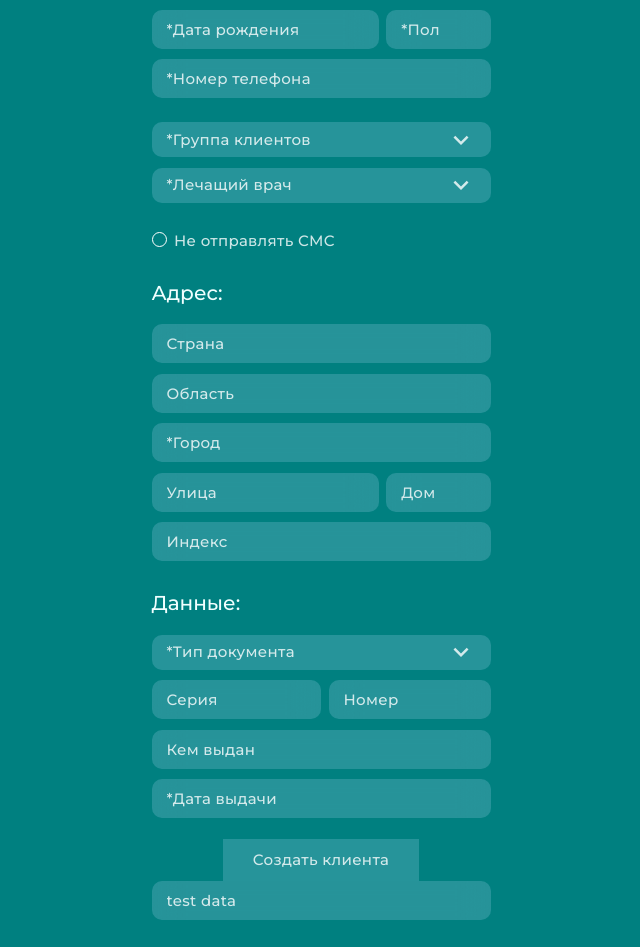
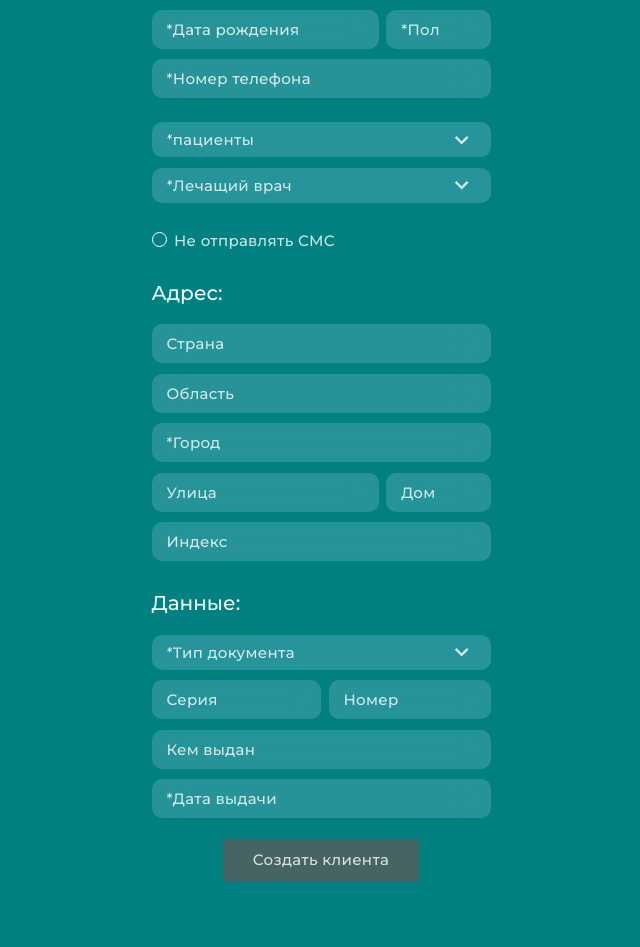
Before and after one commit to Ivanov13sv/adding_form, a React (Create React App) app: page / in a window 1280 px wide. Shown: the part 285-1232 px from the top of the page, without its empty margins (319-959 px from the left). After the commit the page ends 1199 px from the top, so only its background shows below. Built offline with nearby package versions, Linux system fonts and the light colour scheme.

Commit message:
done validForm

```diff
--- a/src/components/Form/index.js
+++ b/src/components/Form/index.js
@@ -1,4 +1,4 @@
-import React, { useState } from 'react';
+import React, { useEffect, useState } from 'react';
 import Input from '../UI/Input';
 import Container from '../Container/Container';
 import Dropdown from '../UI/Dropdown';
@@ -9,101 +9,204 @@ import './style.scss';
 import { useDropdown } from '../../hooks/useDropdown';
 
 const Form = () => {
-	const [sendMessage, setSendMessage] = useState(false);
+	const [formValid, setFormValid] = useState(false);
 
 	const formFields = {
 		surname: useInput('', { isEmpty: true }),
-		test: useInput('', {isDate: true}),
-		name: useInput('', { isEmpty: true, maxLength: 10 }),
+		name: useInput('', { isEmpty: true }),
 		patronymic: useInput(''),
-		patients: useDropdown('*Группа клиентов', ['VIP', 'ОМС', 'Проблемные']),
-		doctors: useDropdown('*Лечащий врач', [
-			'Иванов А. А.',
-			'Захаров С.В.',
-			'Чернышева Ю.Н.',
-		]),
-		documents: useDropdown('*Тип документа', [
+		birthDate: useInput('', { isEmpty: true, isDate: true }),
+		gender: useInput('', { isEmpty: true }),
+		phone: useInput('', { isPhone: true }),
+		patients: useDropdown('*пациенты', ['VIP', 'ОМС', 'Проблемные'], {
+			isEmpty: true,
+		}),
+		doctors: useDropdown(
+			'*Лечащий врач',
+			['Иванов А. А.', 'Захаров С.В.', 'Чернышева Ю.Н.'],
+			{
+				isEmpty: true,
+			}
+		),
+		sendMessage: useState(false),
+		country: useInput(''),
+		region: useInput(''),
+		city: useInput('', { isEmpty: true }),
+		street: useInput(''),
+		house: useInput(''),
+		index: useInput('', { isNumber: true }),
+		documentType: useDropdown('*Тип документа', [
 			'Паспорт',
 			'Свидетельство о рождении',
 			'Водительское удостоверение',
 		]),
+
+		documentSeries: useInput(''),
+		documentNumber: useInput(''),
+		issued: useInput(''),
+		dateOfIssue: useInput('', { isEmpty: true, isDate: true }),
 	};
 
+	const {
+		surname,
+		name,
+		patients,
+		doctors,
+		documentType,
+		patronymic,
+		birthDate,
+		gender,
+		phone,
+		sendMessage,
+		country,
+		region,
+		city,
+		street,
+		house,
+		index,
+		documentSeries,
+		documentNumber,
+		issued,
+		dateOfIssue,
+	} = formFields;
 
-	const { surname, name, test, patients, doctors, documents, patronymic } = formFields;
+	//
 
-	console.log(test)
+	// useMemo(() =>{
+
+	// },[formFields])
+
+	useEffect(() => {
+		if (
+			surname.isEmpty ||
+			name.isEmpty ||
+			birthDate.isEmpty ||
+			gender.isEmpty ||
+			phone.isEmpty ||
+			patients.isEmpty ||
+			doctors.isEmpty ||
+			city.isEmpty ||
+			documentType.isEmpty ||
+			dateOfIssue.isEmpty
+		) {
+			setFormValid(false);
+		} else {
+			setFormValid(true);
+		}
+
+		for (let key in formFields) {
+			if (formFields[key].isEmpty) {
+				setFormValid(false);
+			} else {
+				setFormValid(true);
+			}
+		}
+		// eslint-disable-next-line
+	}, [formFields]);
+
+	const getData = (e) => {
+		e.preventDefault();
+		let result = {};
+
+		for (let key in formFields) {
+			if (formFields[key].selected)
+				result[key] = formFields[key].selected;
+
+			if (key === 'sendMessage') {
+				result[key] = formFields[key][0];
+			}
+
+			if (formFields[key].inputControl)
+				result[key] = formFields[key].inputControl.value;
+		}
+		console.log(result);
+	};
 
 	return (
 		<form className='form'>
 			<Container>
 				<div className='personal_info'>
-					<Input
-						value={surname.value}
-						onChange={surname.onChange}
-						onBlur={surname.onBlur}
-						placeholder={'*Фамилия'}
-					/>
-					{surname.isDirty && surname.isEmpty && (
+					<Input {...surname.inputControl} placeholder={'*Фамилия'} />
+
+					{/* {surname.isDirty && surname.isEmpty && (
 						<div>{surname.errorMessage}</div>
+					)} */}
+
+					<Input {...name.inputControl} placeholder={'*Имя'} />
+					{name.isDirty && name.isEmpty && (
+						<div className='errorBlock'>{name.errorMessage}</div>
 					)}
 					<Input
-						value={name.value}
-						onChange={name.onChange}
-						onBlur={name.onBlur}
-						placeholder={'*Имя'}
+						{...patronymic.inputControl}
+						placeholder={'Отчество'}
 					/>
-					{name.isDirty && name.isEmpty && (
-						<div>{name.errorMessage}</div>
+					<div className='inputs_row'>
+						<Input
+							{...birthDate.inputControl}
+							placeholder={'*Дата рождения'}
+						/>
+						{birthDate.isDirty && birthDate.isEmpty && (
+							<div>{birthDate.errorMessage}</div>
+						)}
+						<Input {...gender.inputControl} placeholder={'*Пол'} />
+						{gender.isDirty && gender.isEmpty && (
+							<div>{gender.errorMessage}</div>
+						)}
+					</div>
+					<Input
+						{...phone.inputControl}
+						type='tel'
+						placeholder={'*Номер телефона'}
+					/>
+
+					<Dropdown fields={patients} />
+					{patients.isDirty && patients.isEmpty && (
+						<div>{patients.errorMessage}</div>
 					)}
-					{name.isDirty && name.maxLengthError && (
-						<div>{name.errorMessage}</div>
-					)}
-					<Input value={patronymic.value} onChange={patronymic.onChange} placeholder={'Отчество'} />
-					<div className='inputs_row'>
-						<Input placeholder={'*Дата рождения'} />
-						<Input placeholder={'*Пол'} />
-					</div>
-					<Input type='tel' placeholder={'*Номер телефона'} />
-					<Dropdown fields={patients} />
 					<Dropdown fields={doctors} />
 				</div>
 				<Checkbox
-					isChecked={sendMessage}
-					setIsChecked={setSendMessage}
+					isChecked={sendMessage[0]}
+					setIsChecked={sendMessage[1]}
 					placeholder='Не отправлять СМС'
 				/>
 				<div className='block block__adress'>
 					<p className='block__title'>Адрес:</p>
-					<Input placeholder='Страна' />
-					<Input placeholder='Область' />
-					<Input placeholder='*Город' />
+					<Input {...country.inputControl} placeholder='Страна' />
+					<Input {...region.inputControl} placeholder='Область' />
+					<Input {...city.inputControl} placeholder='*Город' />
 					<div className='inputs_row'>
-						<Input placeholder='Улица' />
-						<Input placeholder='Дом' />
+						<Input {...street.inputControl} placeholder='Улица' />
+						<Input {...house.inputControl} placeholder='Дом' />
 					</div>
-					<Input placeholder='Индекс' />
+					<Input {...index.inputControl} placeholder='Индекс' />
 				</div>
 				<div className='block block__documents'>
 					<p className='block__title'>Данные:</p>
-					<Dropdown fields={documents} />
+					<Dropdown fields={documentType} />
 					<div className='inputs_row'>
-						<Input type='tel' placeholder='Серия' />
-						<Input type='tel' placeholder='Номер' />
+						<Input
+							{...documentSeries.inputControl}
+							type='tel'
+							placeholder='Серия'
+						/>
+						<Input
+							{...documentNumber.inputControl}
+							type='tel'
+							placeholder='Номер'
+						/>
 					</div>
 
-					<Input placeholder='Кем выдан' />
-					<Input placeholder='*Дата выдачи' />
+					<Input {...issued.inputControl} placeholder='Кем выдан' />
+					<Input
+						{...dateOfIssue.inputControl}
+						placeholder='*Дата выдачи'
+					/>
 				</div>
-				<Button>Создать клиента</Button>
-				<Input
-					placeholder='test data'
-					type='tel'
-					value={test.value}
-					onChange={test.onChange}
-
-				/>
-				{(test.isDirty && test.isEmpty) && <div>{test.errorMessage}</div>}
+				<div>{formValid}</div>
+				<Button onClick={getData} disabled={!formValid}>
+					Создать клиента
+				</Button>
 			</Container>
 		</form>
 	);
--- a/src/components/Form/style.scss
+++ b/src/components/Form/style.scss
@@ -1,4 +1,9 @@
 .form {
+	.errorBlock{
+		position: absolute;
+		right: 1px;
+
+	}
 	.personal_info {
 		& > :not(:last-child) {
 			margin: 0 0 0.7rem 0;
--- a/src/components/UI/Button/style.scss
+++ b/src/components/UI/Button/style.scss
@@ -10,13 +10,22 @@
 	padding: 0 30px;
 	border: none;
 	outline: none;
+	&:disabled {
+		background: hsla(0, 45%, 45%, 0.432);
+		// border: 5px solid rgba(255, 0, 0, 0.521);
+		&:hover {
+			background: hsla(0, 45%, 45%, 0.432);
+		}
+
+
+	}
 	&:hover {
 		background: rgba(165, 212, 238, 0.199);
 	}
 	&:active {
 		background: rgba(165, 212, 238, 0.301);
 	}
-	&:focus{
+	&:focus {
 		background: rgba(165, 212, 238, 0.199);
 	}
 	cursor: pointer;
--- a/src/components/UI/Dropdown/index.js
+++ b/src/components/UI/Dropdown/index.js
@@ -2,8 +2,14 @@ import { MdKeyboardArrowDown } from 'react-icons/md';
 import './style.scss';
 
 const Dropdown = ({ fields }) => {
-	const { isOpen, keyHandler, options, selectHandler, selected, setOpen } =
-	fields;
+	const {
+		isOpen,
+		keyHandler,
+		options,
+		selectHandler,
+		selected,
+		placeholder,
+	} = fields;
 
 	const active = isOpen && 'active';
 
@@ -13,8 +19,13 @@ const Dropdown = ({ fields }) => {
 
 	return (
 		<div className='dropdown' tabIndex='0' onKeyPress={keyHandler}>
-			<div className='dropdown-btn' onClick={() => setOpen(!isOpen)}>
-				<span>{selected}</span>
+			<div className='dropdown-btn' onClick={selectHandler}>
+				{selected ? (
+					<span>{selected}</span>
+				) : (
+					<input disabled placeholder={placeholder} />
+				)}
+
 				<MdKeyboardArrowDown className={active} />
 			</div>
 			{isOpen && (
--- a/src/components/UI/Dropdown/style.scss
+++ b/src/components/UI/Dropdown/style.scss
@@ -9,7 +9,23 @@
 		align-items: center;
 		background: rgba(165, 212, 238, 0.233);
 		// margin: 0 0 11px 0;
+		> input {
+			background: transparent;
 
+			/* Note: backdrop-filter has minimal browser support */
+			border: none;
+			border-radius: 10px;
+			outline: none;
+			width: 100%;
+			color: rgba(255, 255, 255, 0.8);
+			font-size: 1rem;
+			transition: background-color 0.2s ease;
+			font-family: Montserrat;
+			letter-spacing: 0.02em;
+			&::placeholder{
+				color: rgba(255, 255, 255, 0.8);
+			}
+		}
 
 		> span {
 			font-size: 1rem;
@@ -35,10 +51,8 @@
 	&-content {
 		background: rgba(165, 212, 238, 0.233);
 		border-radius: 10px;
-		margin-bottom: .7rem;
-		margin-top: .7rem;
-
-
+		margin-bottom: 0.7rem;
+		margin-top: 0.7rem;
 	}
 	&-item {
 		display: flex;
@@ -46,7 +60,7 @@
 		line-height: 18px;
 		letter-spacing: 0.01em;
 		color: #ffffff;
-        padding: 10px 15px;
+		padding: 10px 15px;
 		transition: background-color 0.2s ease;
 		border-radius: 10px;
 		&:hover {
--- a/src/hooks/useDropdown.js
+++ b/src/hooks/useDropdown.js
@@ -1,20 +1,42 @@
-import { useState } from "react"
+import { useState } from 'react';
+import { useValidation } from './useValidation';
 
-export const useDropdown = (initialSelect, options) =>{
-    const [selected, setSelected] = useState(initialSelect);
-    const [isOpen, setOpen] = useState(false);
+export const useDropdown = (placeholder, options, validations) => {
+	const [selected, setSelected] = useState('');
+	const [isOpen, setOpen] = useState(false);
+	const [isDirty, setDirty] = useState(false);
 
-    const selectHandler = (e) => {
+	const valid = useValidation(selected, validations);
+
+	const onBlur = () => {
+		setDirty(true);
+	};
+
+
+	const setOpenAndDirty = () => {
+		setOpen(!isOpen);
+		setDirty(true);
+	};
+
+	const selectHandler = (e) => {
 		setSelected(e.target.innerText);
-        setOpen(!isOpen);
-        if (e.charCode === 13 || e.charCode === 32) setOpen(!isOpen);
+		setOpenAndDirty();
 	};
 
 	const keyHandler = (e) => {
 		if (e.charCode === 13 || e.charCode === 32) {
-			setOpen(!isOpen);
+			setOpenAndDirty();
 		}
 	};
 
-    return {selected, selectHandler, options, isOpen, keyHandler, setOpen};
-}
+	return {
+		selected,
+		selectHandler,
+		options,
+		isOpen,
+		keyHandler,
+		placeholder,
+		isDirty,
+		...valid,
+	};
+};
--- a/src/hooks/useInput.js
+++ b/src/hooks/useInput.js
@@ -1,22 +1,55 @@
-import { useState } from 'react';
+import { useEffect, useState } from 'react';
 import { useValidation } from './useValidation';
 
 export const useInput = (initialValue, validations) => {
 	const [value, setValue] = useState(initialValue);
 	const [isDirty, setDirty] = useState(false);
 	const valid = useValidation(value, validations);
-	console.log(valid)
 
-	const removeLetters = value =>{
+	const removeLetters = (value) => {
 		return value.replace(/\D/gi, '');
-	}
+	};
 
-	const dateMask = value =>{
-		let inputValue = removeLetters(value);
-		const regex = /(\d{2})(\d{2})/;
-		const result = inputValue.replace(regex,'$1-$2').replace(regex, '$1-$2');;
-		return result.slice(0,10)
-	}
+	const dateMask = (value) => {
+		const inputValue = removeLetters(value);
+		let result = '';
+
+		if (inputValue.length) result += inputValue.slice(0,2);
+		if (inputValue.length > 2) result += '-' + inputValue.slice(2,4);
+		if (inputValue.length > 4) result += '-' + inputValue.slice(4,8);
+
+		return result;
+	};
+
+	const phoneMast = (number) => {
+		let cleanNumbers = removeLetters(number);
+
+		let result = '';
+
+		if (/[7-9]/.test(cleanNumbers)) {
+			// rus phone number
+			if (cleanNumbers[0] === '9') result = `7` + cleanNumbers;
+			let firstSymbol = cleanNumbers[0] === '8' ? '8' : '+7';
+			result = firstSymbol + ' ';
+
+			if (cleanNumbers.length > 1) {
+				result += '(' + cleanNumbers.slice(1, 4);
+			}
+			if (cleanNumbers.length >= 5) {
+				result += ') ' + cleanNumbers.slice(4, 7);
+			}
+			if (cleanNumbers.length >= 8) {
+				result += '-' + cleanNumbers.slice(7, 9);
+			}
+			if (cleanNumbers.length >= 10) {
+				result += '-' + cleanNumbers.slice(9, 11);
+			}
+		} else {
+			//not rus number
+			result = `+${cleanNumbers.slice(0, 16)}`;
+		}
+		return result;
+	};
 
 	const onChange = (e) => {
 		if (valid.isNumber) {
@@ -26,11 +59,17 @@ export const useInput = (initialValue, validations) => {
 		}
 
 		if (valid.isDate) {
-			const res = dateMask(e.target.value);
-			setValue(res)
+			const inputValue = dateMask(e.target.value);
+			setValue(inputValue);
 			return;
 		}
-		setValue(e.target.value)
+		if (valid.isPhone) {
+			const inputValue = phoneMast(e.target.value);
+			setValue(inputValue);
+			return;
+		}
+
+		setValue(e.target.value);
 	};
 
 	const onBlur = (e) => {
@@ -38,9 +77,7 @@ export const useInput = (initialValue, validations) => {
 	};
 
 	return {
-		value,
-		onChange,
-		onBlur,
+		inputControl: { value, onChange, onBlur },
 		isDirty,
 		...valid,
 	};
--- a/src/hooks/useValidation.js
+++ b/src/hooks/useValidation.js
@@ -1,47 +1,22 @@
 import { useEffect, useState } from 'react';
 
 export const useValidation = (value, validations) => {
-
-
 	const [errorMessage, setErrorMessage] = useState('');
-	const [isEmpty, setEmpty] = useState(true);
-	const [minLengthError, setMinLengthError] = useState(true);
-	const [maxLengthError, setMaxLengthError] = useState(true);
+	const [isEmpty, setEmpty] = useState(false);
 	const [isNumber, setNumber] = useState(false);
 	const [isDate, setDate] = useState(false);
+	const [isPhone, setPhone] = useState(false);
+
 
 	useEffect(() => {
 		for (let validation in validations) {
 			switch (validation) {
-				case 'minLength':
-					if (
-						value.length !== 0 &&
-						value.length < validations[validation]
-					) {
-						setMinLengthError(true);
-						setErrorMessage(
-							'Длина пароля должна быть не менее 5 символов'
-						);
-					} else {
-						setMinLengthError(false);
-					}
-					break;
-
 				case 'isEmpty':
 					if (value.length) {
 						setEmpty(false);
 					} else {
 						setEmpty(true);
 						setErrorMessage('Обязательное поле');
-					}
-					break;
-
-				case 'maxLength':
-					if (value.length > 10) {
-						setMaxLengthError(true);
-						setErrorMessage(` Поле должно быть меньше 10 символо`);
-					} else {
-						setMaxLengthError(false);
 					}
 					break;
 
@@ -53,18 +28,23 @@ export const useValidation = (value, validations) => {
 					setDate(true);
 					break;
 
+				case 'isPhone':
+					setPhone(true);
+					break;
+
 				default:
 					return;
 			}
 		}
 	}, [value]);
 
+
+
 	return {
 		isEmpty,
-		minLengthError,
 		errorMessage,
-		maxLengthError,
 		isNumber,
 		isDate,
+		isPhone,
 	};
 };
```
Lines whose indentation alone changed are shown as unchanged.
